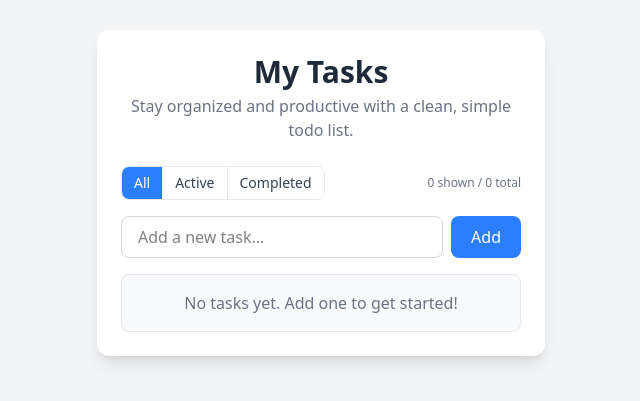
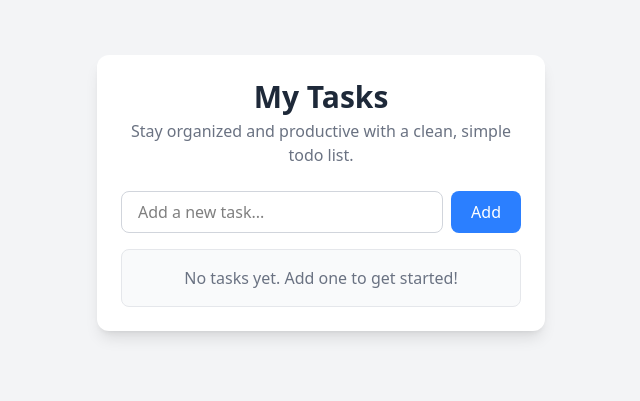
Before and after one commit to regbarte/NSR-COMMIT-ACTIVITY, a React (Vite) app in the folder my-project/: page / in a window 1280 px wide. Shown: the part 207-608 px from the top of the page, without its empty margins (319-959 px from the left). Built offline with nearby package versions, Linux system fonts and the light colour scheme.

Commit message:
Revert "Add todo filter functionality to App"
This reverts commit f2d1c41929d068b392b5647b2606e24379b84310.

```diff
--- a/my-project/src/App.tsx
+++ b/my-project/src/App.tsx
@@ -10,7 +10,6 @@ interface Todo {
 function App() {
   const [todos, setTodos] = useState<Todo[]>([]);
   const [input, setInput] = useState("");
-  const [filter, setFilter] = useState<'all' | 'active' | 'completed'>('all');
 
   const addTodo = () => {
     if (input.trim() === "") return;
@@ -33,12 +32,6 @@ function App() {
     setTodos(todos.filter((todo) => todo.id !== id));
   };
 
-  const filteredTodos = todos.filter((todo) => {
-    if (filter === 'active') return !todo.completed;
-    if (filter === 'completed') return todo.completed;
-    return true; // 'all'
-  });
-
   return (
     <main className="min-h-screen bg-gray-100 flex items-center justify-center px-4">
       <section className="w-full max-w-md bg-white rounded-xl shadow-lg p-6">
@@ -49,45 +42,6 @@ function App() {
             Stay organized and productive with a clean, simple todo list.
           </p>
         </header>
-
-        {/* Filters */}
-        <div className="flex items-center justify-between mb-4">
-          <div className="inline-flex rounded-lg overflow-hidden border border-gray-200">
-            <button
-              onClick={() => setFilter('all')}
-              className={`px-3 py-1.5 text-sm transition ${
-                filter === 'all'
-                  ? 'bg-blue-500 text-white'
-                  : 'bg-white text-gray-700 hover:bg-gray-50'
-              }`}
-            >
-              All
-            </button>
-            <button
-              onClick={() => setFilter('active')}
-              className={`px-3 py-1.5 text-sm transition border-l border-gray-200 ${
-                filter === 'active'
-                  ? 'bg-blue-500 text-white'
-                  : 'bg-white text-gray-700 hover:bg-gray-50'
-              }`}
-            >
-              Active
-            </button>
-            <button
-              onClick={() => setFilter('completed')}
-              className={`px-3 py-1.5 text-sm transition border-l border-gray-200 ${
-                filter === 'completed'
-                  ? 'bg-blue-500 text-white'
-                  : 'bg-white text-gray-700 hover:bg-gray-50'
-              }`}
-            >
-              Completed
-            </button>
-          </div>
-          <span className="text-xs text-gray-500">
-            {filteredTodos.length} shown / {todos.length} total
-          </span>
-        </div>
 
         {/* Input */}
         <div className="flex gap-2 mb-4">
@@ -108,12 +62,12 @@ function App() {
 
         {/* Task List */}
         <ul className="space-y-3">
-          {filteredTodos.length === 0 ? (
+          {todos.length === 0 ? (
             <div className="bg-gray-50 border border-gray-200 rounded-lg p-4 text-center text-gray-500">
               No tasks yet. Add one to get started!
             </div>
           ) : (
-            filteredTodos.map((todo) => (
+            todos.map((todo) => (
               <li
                 key={todo.id}
                 className="flex items-center justify-between bg-gray-50 border border-gray-200 rounded-lg px-4 py-2 hover:shadow-sm transition"
```
Also changed, not shown: 2 other files (tests, documents, lock files or other folders).
